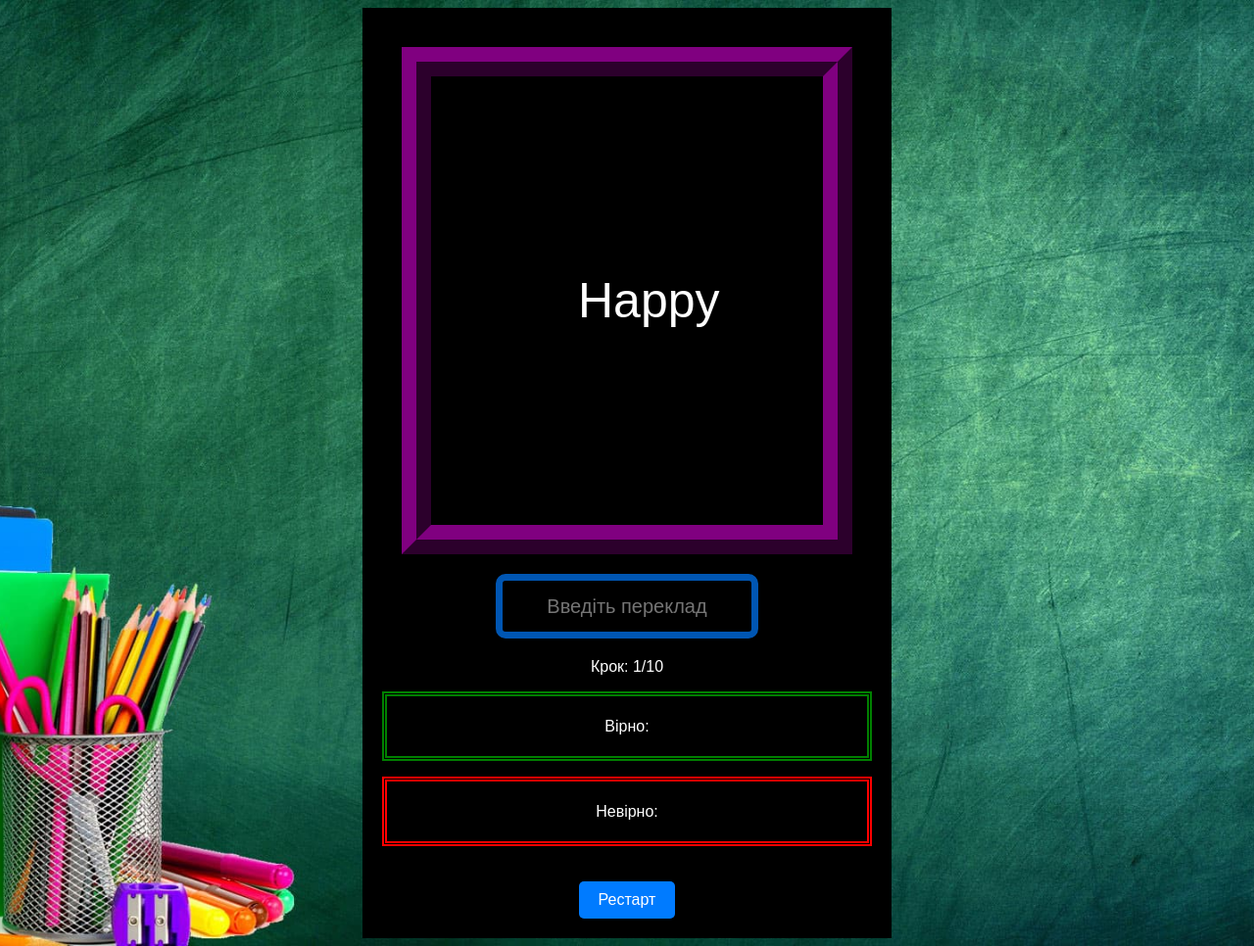
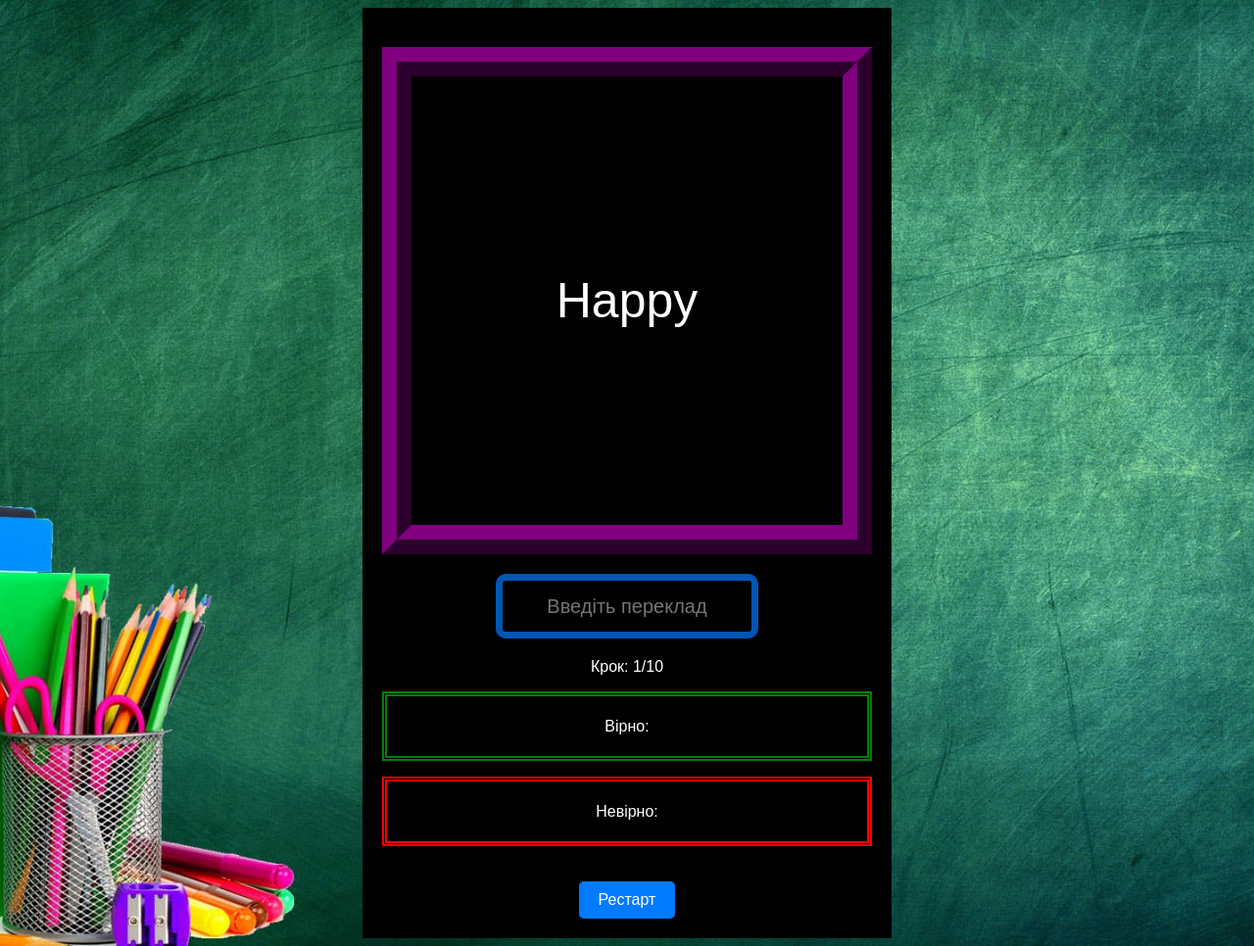
Before and after one commit to Rewer2022/LR11, a plain HTML site: page index.html in a window 1280 px wide. Shown: the whole page at 98% size. Drawn offline with nearby package versions, Linux system fonts and the light colour scheme.

Commit message:
Update style.css

```diff
--- a/style.css
+++ b/style.css
@@ -77,8 +77,8 @@ body{
   #word-container{
     text-align: center;
     font-size: 50px;
-    padding: 150px;
-    margin: 20px;
+    padding: 150px 0;
+    margin: 20px 0;
     border: purple ridge 30px;
   }
 
```
